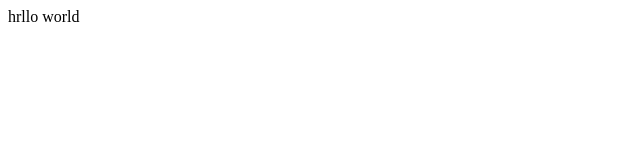
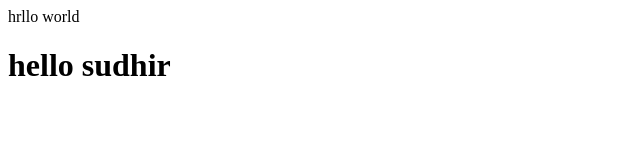
Before and after one commit to Sudhir-Maurya65/localrepo, a plain HTML site: page index.html in a window 1280 px wide. Shown: the whole page, without its empty margins (0-640 px from the left). Drawn offline with Linux system fonts and the light colour scheme.

Commit message:
first change

```diff
--- a/index.html
+++ b/index.html
@@ -1 +1,2 @@
 <p>hrllo world</p>
+<h1>hello sudhir</h1>
```
